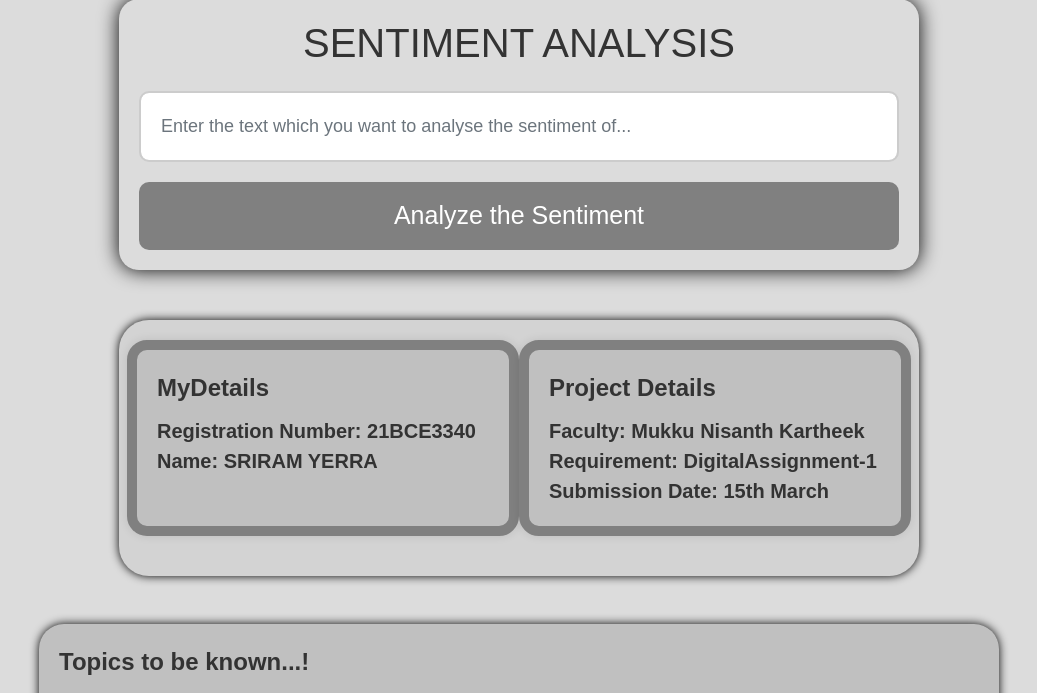
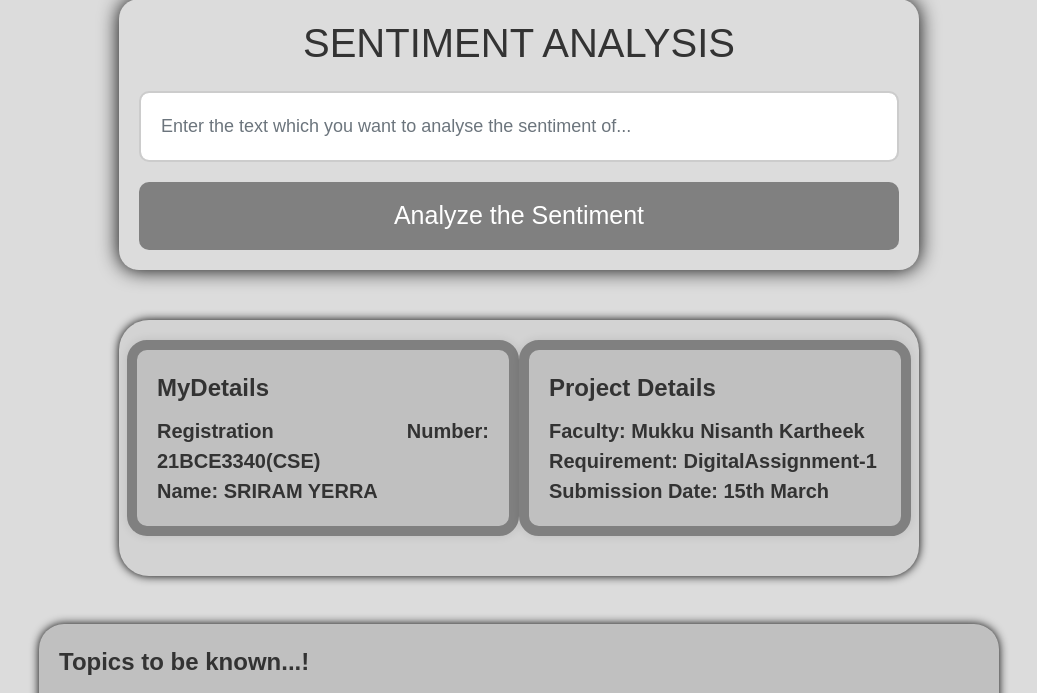
Before and after one commit to sriram-yerra/SentimentAnalysis_SimpleFlaskWebApplication, a Flask app: page / in a window 1280 px wide. Shown: the part 21-714 px from the top of the page, without its empty margins (121-1158 px from the left). Run offline with Flask 3, Linux system fonts and the light colour scheme.

Commit message:
Update home.html

```diff
--- a/templates/home.html
+++ b/templates/home.html
@@ -107,7 +107,7 @@
         <!-- MyDetails Section -->
         <div class="col-md-6 mydetails-bg" style="margin-bottom: 20px;"> <!-- Added margin-bottom -->
             <div class="topic">MyDetails</div>
-            <div><strong style="font-size: 20px;" style="font-family: Arial, sans-serif;">Registration Number: 21BCE3340</strong></div>
+            <div><strong style="font-size: 20px;" style="font-family: Arial, sans-serif;">Registration Number: 21BCE3340(CSE)</strong></div>
             <div><strong style="font-size: 20px;" style="font-family: Arial, sans-serif;">Name: SRIRAM YERRA</strong></div>
         </div>
         <!-- Project Details Section -->
```
